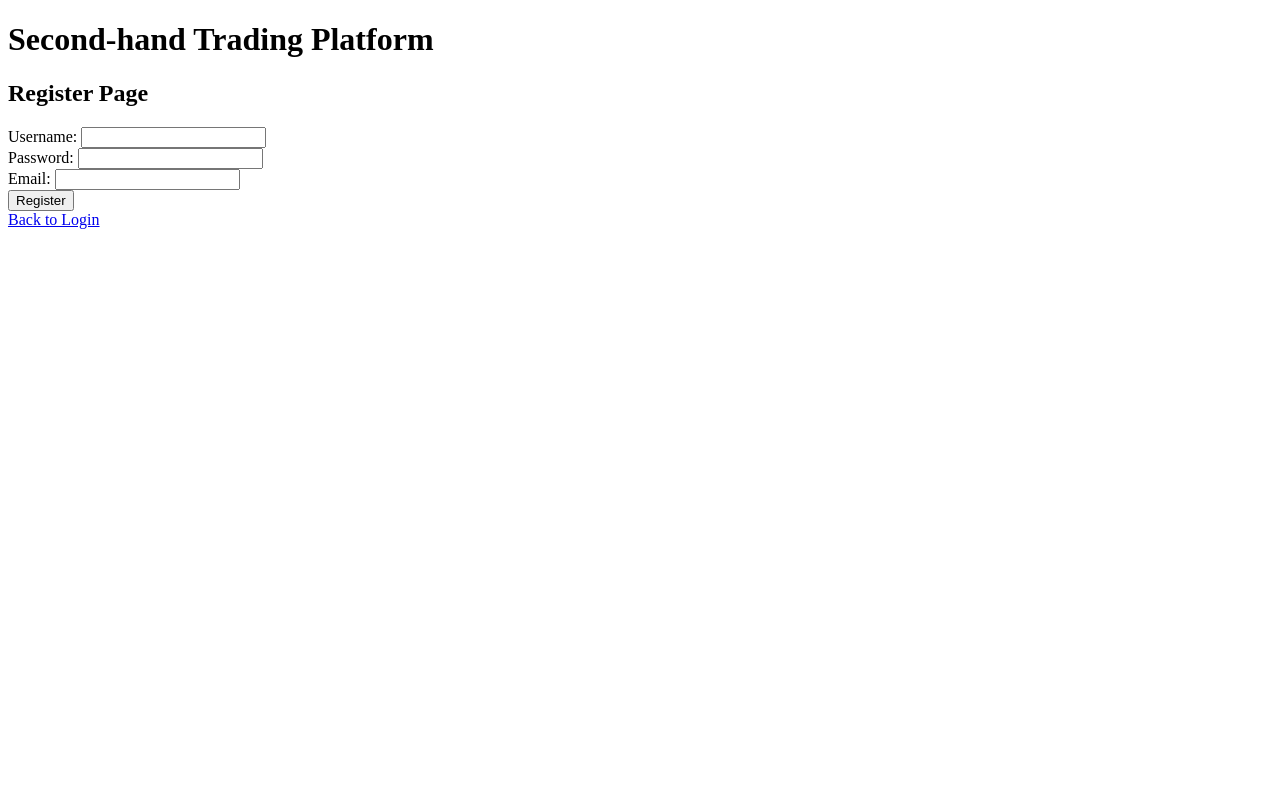
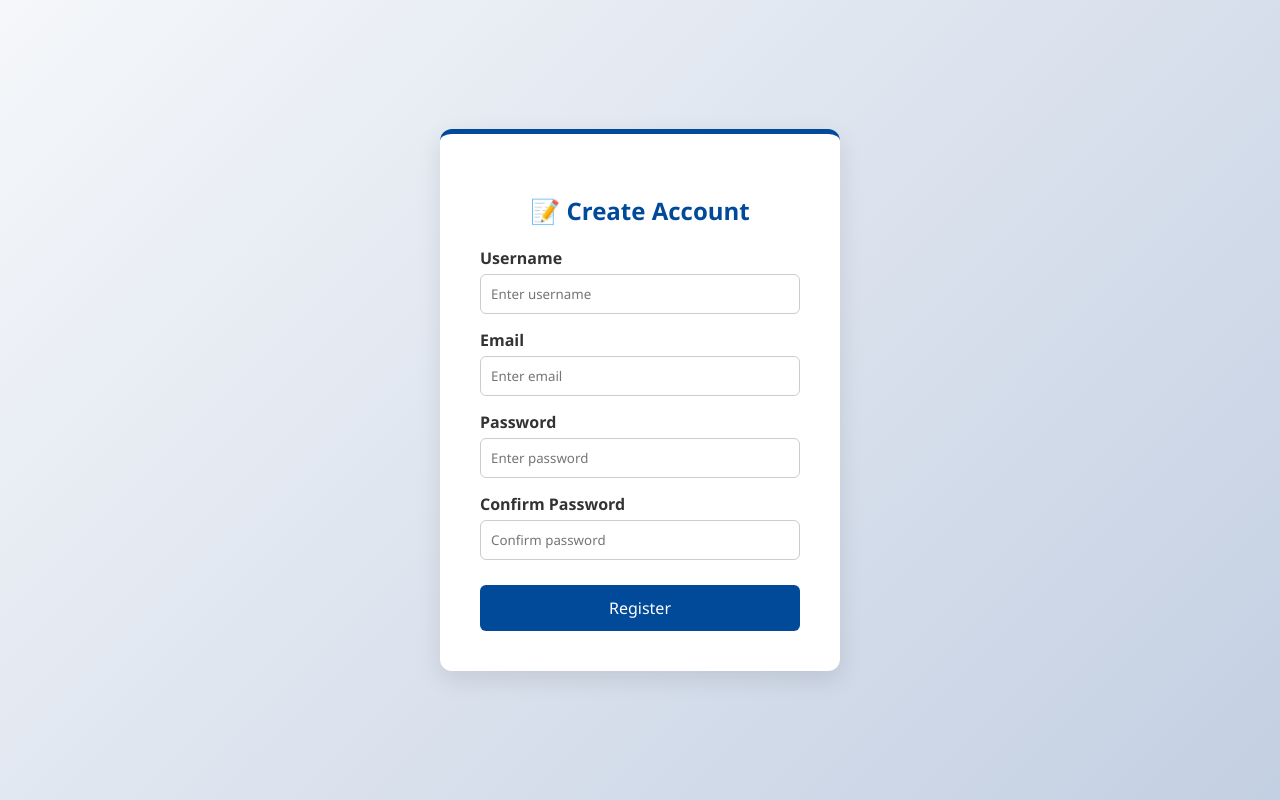
Before and after one commit to Duan514/comp3810sef_group12, a Node server app: page /register in a window 1280 px wide. Run offline with Node 20, Linux system fonts and the light colour scheme; some libraries are stand-ins or nearby versions.

Commit message:
auth and reguster

```diff
--- a/routes/auth.js
+++ b/routes/auth.js
@@ -1,12 +1,12 @@
-// 认证路由：注册 / 邮箱验证 / 重发验证码 / 登录 / 忘记密码 / 重置密码 / 登出
-// 说明：该文件取代旧的 routes/user.js（后者内容其实是 User Schema，且属只读文件无法改写）
+// Auth routes: Register / Email verification / Resend code / Login / Forgot password / Reset password / Logout
+// Note: This file replaces the old routes/user.js (which is the User Schema and read-only)
 const express = require('express');
 const crypto = require('crypto');
 const User = require('../models/User');
 
 const router = express.Router();
 
-// ---------- 邮件发送（nodemailer 懒加载：未安装或未配置 SMTP 时降级到控制台）----------
+// ---------- Mail sender (lazy load nodemailer: fallback to console if not installed or SMTP not configured) ----------
 let nodemailer = null;
 try {
     nodemailer = require('nodemailer');
@@ -25,10 +25,10 @@ const transporter = (nodemailer && process.env.SMTP_HOST)
 
 async function sendMail(to, subject, html) {
     if (!transporter) {
-        console.warn('[mail] 未配置 SMTP 或未安装 nodemailer，邮件内容改为打印到控制台');
-        console.log('  收件人:', to);
-        console.log('  主题  :', subject);
-        console.log('  内容  :', html.replace(/<[^>]+>/g, ' ').replace(/\s+/g, ' ').trim());
+        console.warn('[mail] SMTP not configured or nodemailer missing, mail content printed to console');
+        console.log('  To      :', to);
+        console.log('  Subject :', subject);
+        console.log('  Content :', html.replace(/<[^>]+>/g, ' ').replace(/\s+/g, ' ').trim());
         return false;
     }
     try {
@@ -38,12 +38,17 @@ async function sendMail(to, subject, html) {
             subject: subject,
             html: html
         });
+        // Print mail info to console after successful delivery for debugging
+        console.log('[mail] ✅ Email sent successfully');
+        console.log('  To      :', to);
+        console.log('  Subject :', subject);
+        console.log('  Content :', html.replace(/<[^>]+>/g, ' ').replace(/\s+/g, ' ').trim());
         return true;
     } catch (err) {
-        console.warn('[mail] 发送失败，改为输出到控制台:', err.message);
-        console.log('  收件人:', to);
-        console.log('  主题  :', subject);
-        console.log('  内容  :', html.replace(/<[^>]+>/g, ' ').replace(/\s+/g, ' ').trim());
+        console.warn('[mail] Failed to send, fallback to console:', err.message);
+        console.log('  To      :', to);
+        console.log('  Subject :', subject);
+        console.log('  Content :', html.replace(/<[^>]+>/g, ' ').replace(/\s+/g, ' ').trim());
         return false;
     }
 }
@@ -52,12 +57,12 @@ function sixDigitCode() {
     return String(Math.floor(100000 + Math.random() * 900000));
 }
 
-// ---------- 页面 ----------
+// ---------- Page routes ----------
 router.get('/', (req, res) => res.redirect('/login'));
 router.get('/login', (req, res) => res.render('login', { message: null }));
 router.get('/register', (req, res) => res.render('register', { message: null }));
 
-// ---------- 注册 ----------
+// ---------- Register ----------
 router.post('/doRegister', async (req, res) => {
     const body = req.body || {};
     const username = body.username;
@@ -66,13 +71,11 @@ router.post('/doRegister', async (req, res) => {
 
     try {
         if (!username || !password || !email) {
-            return res.render('register', { message: '请填写用户名、密码和邮箱。' });
+            return res.render('register', { message: 'Please fill in username, password and email.' });
         }
+        // Only check duplicate username; email allows multiple registrations
         if (await User.findOne({ username: username })) {
-            return res.render('register', { message: '该用户名已被注册，请更换。' });
-        }
-        if (await User.findOne({ email: email })) {
-            return res.render('register', { message: '该邮箱已被注册，请直接登录或更换邮箱。' });
+            return res.render('register', { message: 'This username is taken, please choose another.' });
         }
 
         const code = sixDigitCode();
@@ -85,17 +88,17 @@ router.post('/doRegister', async (req, res) => {
             isVerified: false
         });
 
-        await sendMail(email, '[HKMU Second-hand] 注册验证码',
-            '<p>你的注册验证码是：<b>' + code + '</b>，10 分钟内有效，请勿泄露给他人。</p>');
+        await sendMail(email, '[HKMU Second-hand] Registration Verification Code',
+            '<p>Your verification code is: <b>' + code + '</b>. Valid for 10 minutes. Do not share it.</p>');
 
         res.redirect('/verify?email=' + encodeURIComponent(email));
     } catch (err) {
-        console.error('注册失败:', err.message);
-        res.render('register', { message: '注册失败：' + err.message });
+        console.error('Registration failed:', err.message);
+        res.render('register', { message: 'Registration failed: ' + err.message });
     }
 });
 
-// ---------- 邮箱验证 ----------
+// ---------- Email verification page ----------
 router.get('/verify', (req, res) => {
     res.render('verify', { email: req.query.email, message: null });
 });
@@ -106,14 +109,14 @@ router.post('/doVerify', async (req, res) => {
     const cleanCode = String(body.code || '').trim();
     const user = await User.findOne({ email: email });
 
-    if (!user) return res.status(400).send('用户不存在');
+    if (!user) return res.status(400).send('User not found');
 
     const expired = user.verificationCodeExpires && user.verificationCodeExpires.getTime() < Date.now();
     if (expired) {
-        return res.render('verify', { email: email, message: '验证码已过期，请重新发送。' });
+        return res.render('verify', { email: email, message: 'Verification code expired, please resend.' });
     }
     if (user.verificationCode !== cleanCode) {
-        return res.render('verify', { email: email, message: '验证码不正确，请重新输入。' });
+        return res.render('verify', { email: email, message: 'Incorrect code, please try again.' });
     }
 
     user.isVerified = true;
@@ -123,33 +126,33 @@ router.post('/doVerify', async (req, res) => {
     res.redirect('/login');
 });
 
-// ---------- 重发验证码（verify.ejs 用 fetch + JSON）----------
+// ---------- Resend verification code (called by fetch from verify.ejs, JSON response) ----------
 router.post('/resend-code', async (req, res) => {
     try {
         const email = (req.body || {}).email;
         const user = await User.findOne({ email: email });
-        if (!user) return res.json({ success: false, message: '该邮箱未注册' });
-        if (user.isVerified) return res.json({ success: false, message: '该邮箱已激活，无需重发' });
+        if (!user) return res.json({ success: false, message: 'No account found with this email' });
+        if (user.isVerified) return res.json({ success: false, message: 'This email is already verified' });
 
         const code = sixDigitCode();
         user.verificationCode = code;
         user.verificationCodeExpires = new Date(Date.now() + 10 * 60 * 1000);
         await user.save();
 
-        const sent = await sendMail(email, '[HKMU Second-hand] 新的验证码',
-            '<p>新的注册验证码是：<b>' + code + '</b>，10 分钟内有效。</p>');
+        const sent = await sendMail(email, '[HKMU Second-hand] New Verification Code',
+            '<p>Your new verification code is: <b>' + code + '</b>. Valid for 10 minutes.</p>');
 
         res.json({
             success: true,
-            message: sent ? '验证码已重新发送' : '邮件服务未配置，验证码已输出到服务器控制台'
+            message: sent ? 'Verification code resent' : 'Mail service not configured, code printed to server console'
         });
     } catch (err) {
-        console.error('重发验证码失败:', err.message);
-        res.json({ success: false, message: '发送失败，请稍后重试' });
+        console.error('Failed to resend code:', err.message);
+        res.json({ success: false, message: 'Send failed, please try again later' });
     }
 });
 
-// ---------- 登录（哈希校验 + 邮箱验证状态）----------
+// ---------- Login (password hash check + verified status check) ----------
 router.post('/doLogin', async (req, res) => {
     const body = req.body || {};
     const username = body.username;
@@ -157,10 +160,10 @@ router.post('/doLogin', async (req, res) => {
 
     const user = await User.findOne({ username: username });
     if (!user || !user.verifyPassword(password)) {
-        return res.render('login', { message: '用户名或密码错误' });
+        return res.render('login', { message: 'Invalid username or password' });
     }
     if (!user.isVerified) {
-        return res.render('login', { message: '邮箱尚未验证，请先完成邮箱验证' });
+        return res.render('login', { message: 'Email not verified, please complete verification first' });
     }
 
     req.session.user = user.username;
@@ -168,7 +171,7 @@ router.post('/doLogin', async (req, res) => {
     res.redirect('/preview.html');
 });
 
-// ---------- 忘记密码 ----------
+// ---------- Forgot password ----------
 router.get('/forgot-password', (req, res) => {
     res.render('forgot-password', { message: null, success: null });
 });
@@ -178,7 +181,7 @@ router.post('/forgot-password', async (req, res) => {
         const email = (req.body || {}).email;
         const user = await User.findOne({ email: email });
         if (!user) {
-            return res.render('forgot-password', { message: '没有找到该邮箱对应的账号。', success: null });
+            return res.render('forgot-password', { message: 'No account found with this email.', success: null });
         }
 
         const token = crypto.randomBytes(20).toString('hex');
@@ -188,20 +191,20 @@ router.post('/forgot-password', async (req, res) => {
 
         const base = process.env.APP_BASE_URL || 'http://localhost:3000';
         const link = base + '/reset-password/' + token;
-        const sent = await sendMail(email, '[HKMU Second-hand] 重置密码',
-            '<p>点击下面的链接重置密码（1 小时内有效）：</p><p><a href="' + link + '">' + link + '</a></p>');
+        const sent = await sendMail(email, '[HKMU Second-hand] Password Reset',
+            '<p>Click the link below to reset your password (valid for 1 hour):</p><p><a href="' + link + '">' + link + '</a></p>');
 
         res.render('forgot-password', {
             message: null,
-            success: sent ? '重置密码邮件已发送，请查收。' : '邮件服务未配置，重置链接已输出到服务器控制台。'
+            success: sent ? 'Password reset email sent.' : 'Mail service not configured, reset link printed to server console.'
         });
     } catch (err) {
-        console.error('发送重置邮件失败:', err.message);
-        res.render('forgot-password', { message: '发送失败，请稍后重试。', success: null });
+        console.error('Failed to send reset email:', err.message);
+        res.render('forgot-password', { message: 'Send failed, please try again later.', success: null });
     }
 });
 
-// ---------- 重置密码 ----------
+// ---------- Reset password helper ----------
 async function findUserByResetToken(token) {
     return User.findOne({
         resetPasswordToken: token,
@@ -211,29 +214,29 @@ async function findUserByResetToken(token) {
 
 router.get('/reset-password/:token', async (req, res) => {
     const user = await findUserByResetToken(req.params.token);
-    if (!user) return res.status(400).send('重置链接无效或已过期');
+    if (!user) return res.status(400).send('Invalid or expired reset link');
     res.render('reset-password', { token: req.params.token, message: null });
 });
 
 router.post('/reset-password/:token', async (req, res) => {
     const body = req.body || {};
     if (!body.password || body.password !== body.confirmPassword) {
-        return res.render('reset-password', { token: req.params.token, message: '两次输入的密码不一致。' });
+        return res.render('reset-password', { token: req.params.token, message: 'Passwords do not match.' });
     }
 
     const user = await findUserByResetToken(req.params.token);
-    if (!user) return res.status(400).send('重置链接无效或已过期');
+    if (!user) return res.status(400).send('Invalid or expired reset link');
 
     user.password = User.hashPassword(body.password);
     user.resetPasswordToken = undefined;
     user.resetPasswordExpires = undefined;
     await user.save();
 
-    res.send('<h1 style="text-align:center;margin-top:50px;color:#28a745;">密码修改成功</h1>' +
-        '<p style="text-align:center;"><a href="/login">返回登录</a></p>');
+    res.send('<h1 style="text-align:center;margin-top:50px;color:#28a745;">Password updated successfully</h1>' +
+        '<p style="text-align:center;"><a href="/login">Back to login</a></p>');
 });
 
-// ---------- 登出 ----------
+// ---------- Logout ----------
 router.get('/logout', (req, res) => {
     req.session.destroy(() => res.redirect('/login'));
 });
--- a/views/register.ejs
+++ b/views/register.ejs
@@ -2,22 +2,75 @@
 <html lang="en">
 <head>
     <meta charset="UTF-8">
-    <title>Register - HKMU Second-hand Trading</title>
+    <title>Register - HKMU Second-hand</title>
+    <style>
+        * { box-sizing: border-box; font-family: 'Segoe UI', Tahoma, Geneva, Verdana, sans-serif; }
+        body {
+            height: 100vh; margin: 0;
+            background: linear-gradient(135deg, #f5f7fa 0%, #c3cfe2 100%);
+            display: flex; align-items: center; justify-content: center;
+        }
+        .box {
+            background: white; padding: 40px; border-radius: 12px;
+            box-shadow: 0 8px 24px rgba(0,0,0,0.1); width: 400px;
+            border-top: 5px solid #004a99;
+        }
+        h2 { text-align: center; color: #004a99; margin-bottom: 20px; }
+        .form-group { margin-bottom: 15px; }
+        label { display: block; font-weight: bold; margin-bottom: 5px; color: #333; }
+        input {
+            width: 100%; padding: 10px; border: 1px solid #ccc; border-radius: 6px;
+            transition: border-color 0.3s;
+        }
+        input:focus { border-color: #004a99; outline: none; }
+        button {
+            width: 100%; padding: 12px; background: #004a99; color: white;
+            border: none; border-radius: 6px; font-size: 16px; cursor: pointer;
+            transition: background 0.3s; margin-top: 10px;
+        }
+        button:hover { background: #003366; }
+        .error { color: #dc3545; font-size: 14px; text-align: center; margin-bottom: 10px; }
+    </style>
 </head>
 <body>
-    <h1>Second-hand Trading Platform</h1>
-    <h2>Register Page</h2>
+    <div class="box">
+        <h2>📝 Create Account</h2>
 
-    <% if (typeof message !== 'undefined' && message) { %>
-        <p style="color:#dc3545; font-weight:bold;"><%= message %></p>
-    <% } %>
+        <% if (message) { %>
+            <div class="error"><%= message %></div>
+        <% } %>
 
-    <form action="/doRegister" method="post">
-        Username: <input type="text" name="username" required><br>
-        Password: <input type="password" name="password" required minlength="6"><br>
-        Email: <input type="email" name="email" required><br>
-        <button type="submit">Register</button>
-    </form>
-    <a href="/login">Back to Login</a>
+        <form action="/doRegister" method="post" onsubmit="return checkPassword()">
+            <div class="form-group">
+                <label>Username</label>
+                <input type="text" name="username" required placeholder="Enter username">
+            </div>
+            <div class="form-group">
+                <label>Email</label>
+                <input type="email" name="email" required placeholder="Enter email">
+            </div>
+            <div class="form-group">
+                <label>Password</label>
+                <input type="password" id="password" name="password" required placeholder="Enter password" minlength="6">
+            </div>
+            <div class="form-group">
+                <label>Confirm Password</label>
+                <input type="password" id="confirmPassword" required placeholder="Confirm password" minlength="6">
+            </div>
+            <button type="submit">Register</button>
+        </form>
+    </div>
+
+    <script>
+        function checkPassword(){
+            const pwd = document.getElementById('password').value;
+            const cpwd = document.getElementById('confirmPassword').value;
+            if(pwd !== cpwd){
+                alert("Passwords do not match!");
+                return false;
+            }
+            return true;
+        }
+    </script>
 </body>
 </html>
```
Also changed, not shown: 1 other file.
